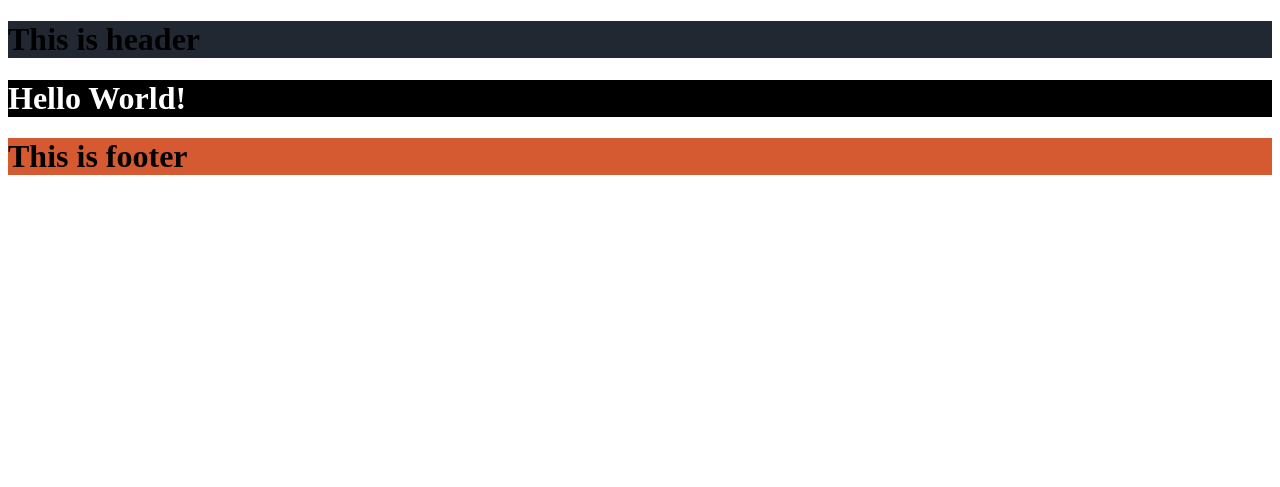
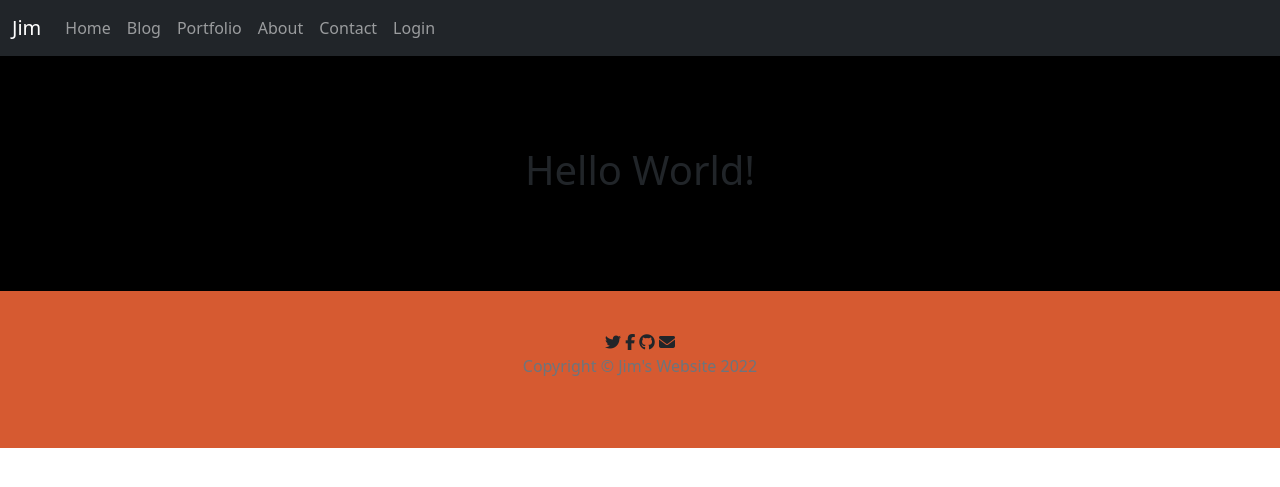
Before and after one commit to jimkk159/day-82-portfolio-website-development, a Flask app: page / in a window 1280 px wide. Shown: the top 487 px of the page. Run offline with Flask 2, Linux system fonts and the light colour scheme; some libraries are stand-ins or nearby versions.

Commit message:
container, css color

```diff
--- a/static/css/styles.css
+++ b/static/css/styles.css
@@ -1,12 +1,18 @@
+/* Head Container*/
 .head-container {
   background-color: #222831;
 }
-.container {
+
+/* Body Container*/
+.body-container {
    background-color: black;
+   text-align: center;
+   padding: 7% 15%;
 }
-.container h1{
-    color: white
-}
+
+/* Foot Container*/
 .foot-container {
    background-color: #D65A31;
+   text-align: center;
+   padding: 3% 15%;
 }
--- a/templates/index.html
+++ b/templates/index.html
@@ -4,19 +4,82 @@
     <meta charset="UTF-8">
     <title>Jim's Personal Website</title>
     <link rel="icon" href="static/icon/favicon-16x16.png">
+
+    <!-- Bootstrap -->
+    <!-- CSS only -->
+    <link href="https://cdn.jsdelivr.net/npm/bootstrap@5.2.0/dist/css/bootstrap.min.css" rel="stylesheet"
+          integrity="sha384-gH2yIJqKdNHPEq0n4Mqa/HGKIhSkIHeL5AyhkYV8i59U5AR6csBvApHHNl/vI1Bx" crossorigin="anonymous">
+
+    <!-- Font Awesome-->
+    <script src="https://kit.fontawesome.com/404f7ec112.js" crossorigin="anonymous"></script>
+
+    <!-- JavaScript Bundle with Popper -->
+    <script src="https://cdn.jsdelivr.net/npm/bootstrap@5.2.0/dist/js/bootstrap.bundle.min.js"
+            integrity="sha384-A3rJD856KowSb7dwlZdYEkO39Gagi7vIsF0jrRAoQmDKKtQBHUuLZ9AsSv4jD4Xa"
+            crossorigin="anonymous"></script>
+
+    <!-- Jim's CSS-->
     <link rel="stylesheet" href="static/css/styles.css">
+
 </head>
 <body>
-<div class="head-container">
-    <h1>This is header</h1>
-</div>
-<div class="container">
-    <h1>Hello World!</h1>
-</div>
+<nav class="navbar navbar-expand-md navbar-dark bg-dark">
+    <div class="container-fluid">
+        <a class="navbar-brand" href="#">Jim</a>
+        <button class="navbar-toggler" type="button" data-bs-toggle="collapse" data-bs-target="#navbarTogglerDemo02"
+                aria-controls="navbarTogglerDemo02" aria-expanded="false" aria-label="Toggle navigation">
+            <span class="navbar-toggler-icon"></span>
+        </button>
+        <div class="collapse navbar-collapse" id="navbarTogglerDemo02">
+            <div class="d-flex justify-content-end">
+                <ul class="navbar-nav">
+                    <li class="nav-item">
+                        <a class="nav-link" href="#">Home</a>
+                    </li>
+                    <li class="nav-item">
+                        <a class="nav-link" href="#">Blog</a>
+                    </li>
+                    <li class="nav-item">
+                        <a class="nav-link" href="#">Portfolio</a>
+                    </li>
+                    </li>
+                    <li class="nav-item">
+                        <a class="nav-link" href="#">About</a>
+                    </li>
+                    </li>
+                    <li class="nav-item">
+                        <a class="nav-link" href="#">Contact</a>
+                    </li>
+                    </li>
+                    <li class="nav-item">
+                        <a class="nav-link" href="#">Login</a>
+                    </li>
+                </ul>
+            </div>
+        </div>
+    </div>
+</nav>
+<section class="color-section" id="title">
+    <div class="body-container">
+        <h1>Hello World!</h1>
+    </div>
+</section>
 </body>
 <footer>
     <div class="foot-container">
-        <h1>This is footer</h1>
+        <div class="container-fluid">
+            <div class="row">
+                <ul>
+                    <div class="col-lg-8 col-md-10 mx-auto">
+                        <i class="social-icon fa-brands fa-twitter"></i>
+                        <i class="social-icon fa-brands fa-facebook-f"></i>
+                        <i class="social-icon fa-brands fa-github"></i>
+                        <i class="social-icon fa-solid fa-envelope"></i>
+                        <p class="copyright text-muted">Copyright &copy; Jim's Website 2022</p>
+                    </div>
+                </ul>
+            </div>
+        </div>
     </div>
 </footer>
 </html>
```
